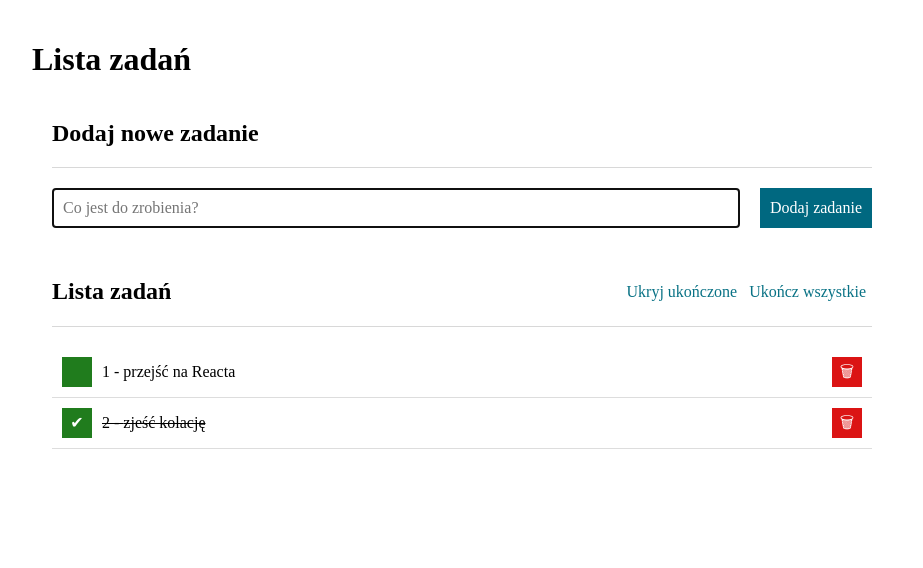
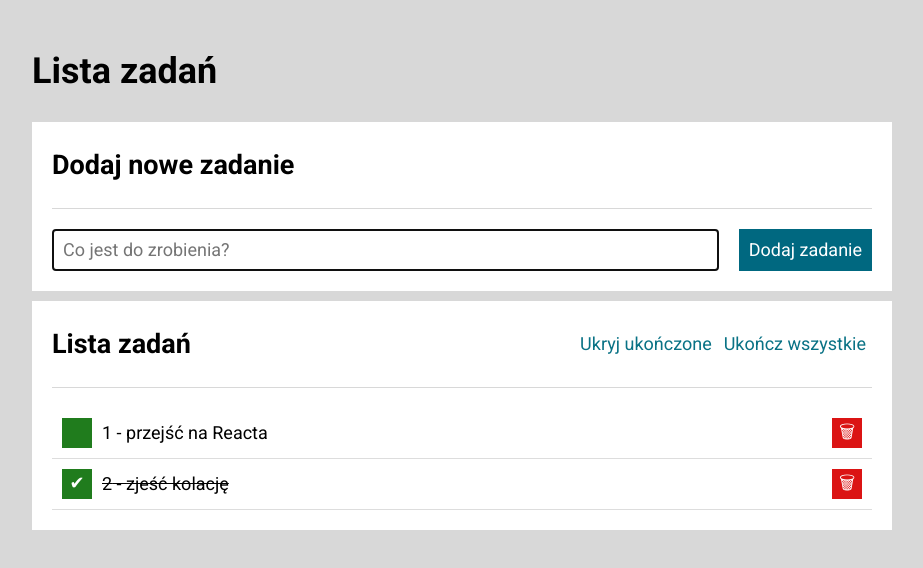
Before and after one commit to amikulska735/todos-list-react, a React (Create React App) app: page / in a window 1280 px wide. Shown: the top 568 px of the page, without its empty margins (178-1101 px from the left). Built offline with nearby package versions, Linux system fonts and the light colour scheme.

Commit message:
removed s

```diff
--- a/src/index.css
+++ b/src/index.css
@@ -5,7 +5,7 @@ html {
 *, ::after, ::before {
   box-sizing: inherit;
 }
-sbody {
+body {
   font-family: 'Roboto', sans-serif;
   font-size: 18px;
   line-height: 1.5;
```
